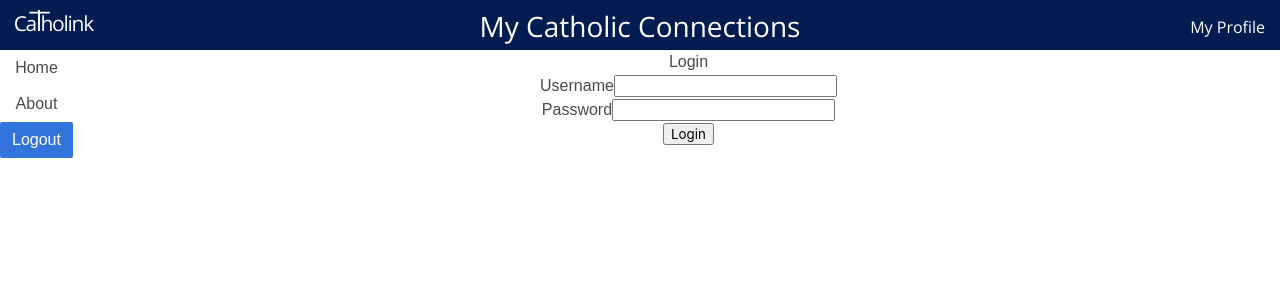
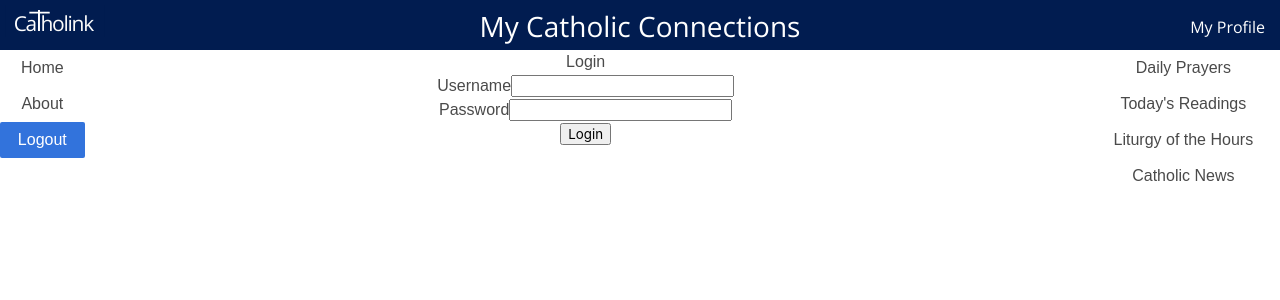
Before and after one commit to kevin-bruton/catholink, a React app in the folder front/: page /login in a window 1280 px wide. Shown: the top 300 px of the page. Built offline with nearby package versions, Linux system fonts and the light colour scheme.

Commit message:
Added PublicityPanel and WidgetPanel components

```diff
--- a/front/src/components/App/index.js
+++ b/front/src/components/App/index.js
@@ -1,16 +1,16 @@
 import React, { Component } from 'react'
 import styles from './styles.scss'
 import { Route, Switch, withRouter } from 'react-router-dom'
-import { Home, Login, About, Header, NavMenu } from '@components'
+import { Home, Login, About, Header, NavMenu, WidgetPanel, PublicityPanel } from '@components'
 import { PrivateRoute } from './PrivateRoute'
 
 export class CathApp extends Component {
   render () {
     return (
-      <div className={styles.app}>
+      <div id='CathApp' className={styles.app}>
         <Header />
         <div className='columns'>
-          <div className='column is-narrow'>
+          <div className='column is-1'>
             <NavMenu />
           </div>
           <div className='column'>
@@ -21,6 +21,10 @@ export class CathApp extends Component {
               <Route path='/login' component={Login} />
             </Switch>
           </div>
+          <div className='column is-2'>
+            <PublicityPanel />
+            <WidgetPanel />
+          </div>
         </div>
       </div>
     )
--- a/front/src/components/Header/index.js
+++ b/front/src/components/Header/index.js
@@ -7,7 +7,7 @@ import brandname from '../../assets/brandname.svg'
 export class Header extends Component {
   render () {
     return (
-      <header className={styles.header}>
+      <header id='Header' className={styles.header}>
         <div className='columns'>
           <div className='column'>
             <Link to='/'><img src={brandname} align='left' width='100' alt='Brand name' /></Link>
--- a/front/src/components/Home/index.js
+++ b/front/src/components/Home/index.js
@@ -33,7 +33,7 @@ export class Home extends React.Component {
   }
   render () {
     return (
-      <div>
+      <div id='HomePage'>
         <h1>Home Page</h1>
         <h1 id='date'>{this.state.day}</h1>
         <h1 id='gospelTitle'>{this.state.gospel && this.state.gospel.title}</h1>
--- a/front/src/components/Login/index.js
+++ b/front/src/components/Login/index.js
@@ -57,7 +57,7 @@ export class Login extends React.Component {
       return <Redirect to={from} />
     }
     return (
-      <div className='col-md-6 col-md-offset-3'>
+      <div id='LoginPage' className='col-md-6 col-md-offset-3'>
         <h2 id='pageTitle'>Login</h2>
         <form id='loginForm' name='form' onSubmit={this.handleSubmit}>
           <div className={'form-group' + (login === status.login.FAILED ? ' has-error' : '')}>
--- a/front/src/components/NavMenu/index.js
+++ b/front/src/components/NavMenu/index.js
@@ -5,7 +5,7 @@ import { literals } from './literals'
 export class NavMenu extends Component {
   render () {
     return (
-      <aside className='menu'>
+      <aside id='NavMenu' className='menu'>
         <ul className='menu-list'>
           <li><NavLink activeClassName='is-active' exact to='/'>{literals.home}</NavLink></li>
           <li><NavLink activeClassName='is-active' to='/about'>{literals.about}</NavLink></li>
--- /dev/null
+++ b/front/src/components/PublicityPanel/index.js
@@ -0,0 +1,9 @@
+import React, { Component } from 'react'
+
+export class PublicityPanel extends Component {
+  render () {
+    return (
+      <aside id='PublicityPanel' />
+    )
+  }
+}
--- /dev/null
+++ b/front/src/components/WidgetPanel/index.js
@@ -0,0 +1,18 @@
+import React, { Component } from 'react'
+import { Link } from 'react-router-dom'
+import { literals } from './literals'
+
+export class WidgetPanel extends Component {
+  render () {
+    return (
+      <aside id='WidgetPanel'>
+        <ul className='menu-list'>
+          <li><Link to='/'>{literals.dailyPrayers}</Link></li>
+          <li><Link to='/'>{literals.readings}</Link></li>
+          <li><Link to='/'>{literals.liturgyHours}</Link></li>
+          <li><Link to='/'>{literals.news}</Link></li>
+        </ul>
+      </aside>
+    )
+  }
+}
--- /dev/null
+++ b/front/src/components/WidgetPanel/literals.js
@@ -0,0 +1,20 @@
+import { getLangLiterals } from '@helpers/get-lang-literals'
+
+export const literals = getLangLiterals({
+  dailyPrayers: {
+    en: 'Daily Prayers',
+    es: 'Oraciones diarias'
+  },
+  readings: {
+    en: `Today's Readings`,
+    es: 'Lecturas de hoy'
+  },
+  liturgyHours: {
+    en: 'Liturgy of the Hours',
+    es: 'La liturgia de las Horas'
+  },
+  news: {
+    en: `Catholic News`,
+    es: `Noticias católicas`
+  }
+})
--- a/front/src/components/index.js
+++ b/front/src/components/index.js
@@ -4,3 +4,5 @@ export * from './Home'
 export * from './Login'
 export * from './Header'
 export * from './NavMenu'
+export * from './WidgetPanel'
+export * from './PublicityPanel'
```
Also changed, not shown: front/src/components/PublicityPanel/test.js (added, +11 -0 lines), front/src/components/WidgetPanel/test.js (added, +12 -0 lines).
